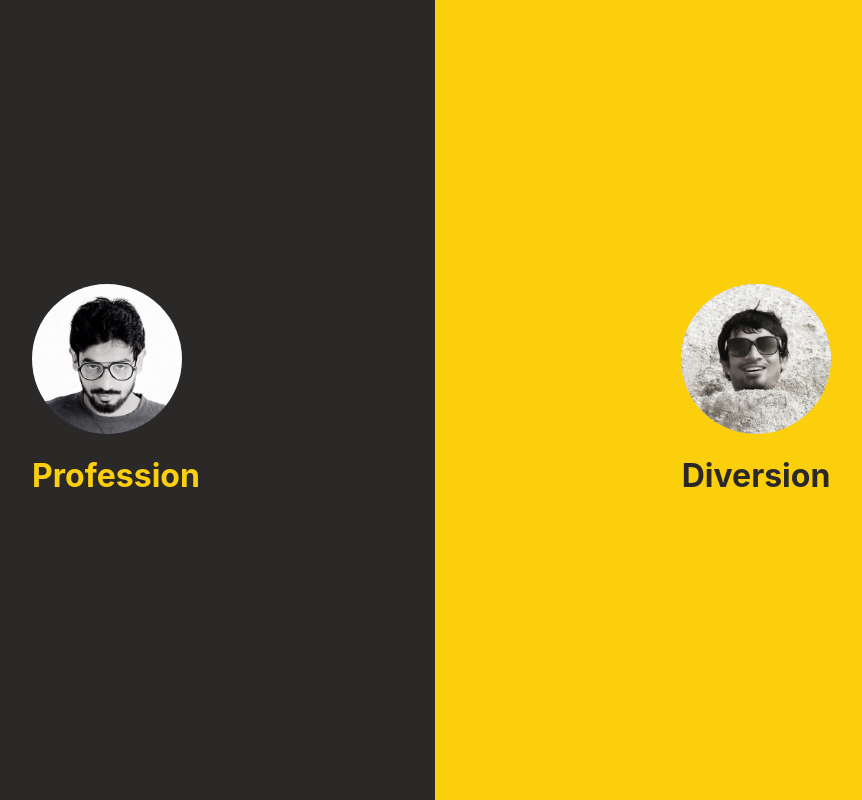
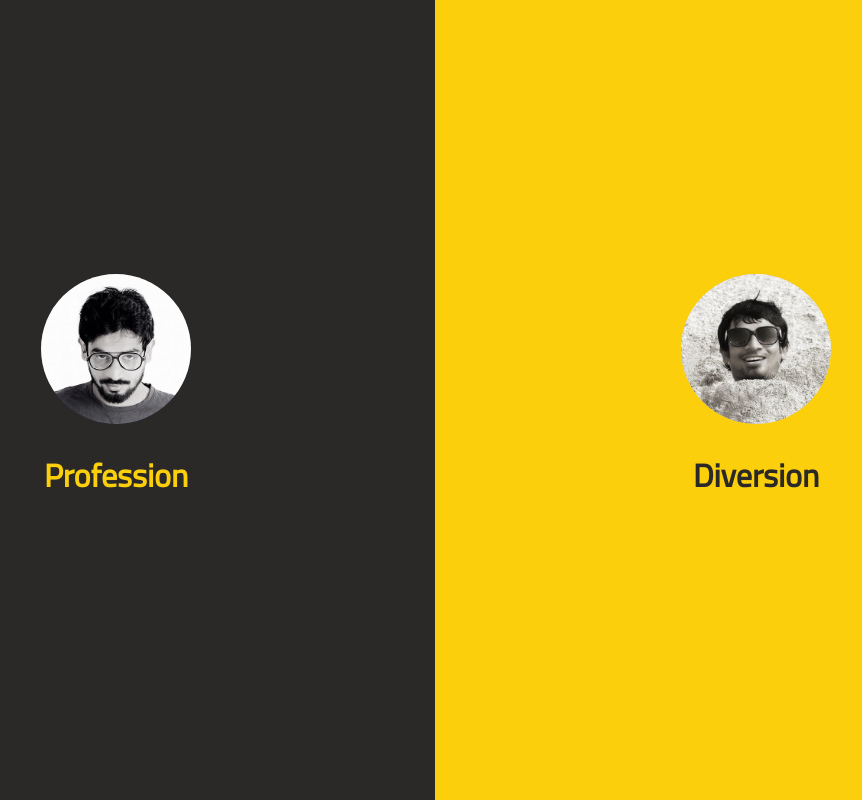
Before and after one commit to Saajan/saajan.work, a Next.js app: page / in a window 1280 px wide. Shown: the whole page, without its empty margins (204-1066 px from the left). Built offline with nearby package versions, Linux system fonts and the light colour scheme.

Commit message:
font family update

```diff
--- a/styles/globals.css
+++ b/styles/globals.css
@@ -1,10 +1,12 @@
+
+@import url('https://fonts.googleapis.com/css2?family=Cairo&display=swap');
+
 html,
 body {
   padding: 0;
   margin: 0;
   background-color: #000;
-  font-family: -apple-system, BlinkMacSystemFont, Segoe UI, Roboto, Oxygen,
-    Ubuntu, Cantarell, Fira Sans, Droid Sans, Helvetica Neue, sans-serif;
+  font-family: Cairo;
 }
 
 a {
```
